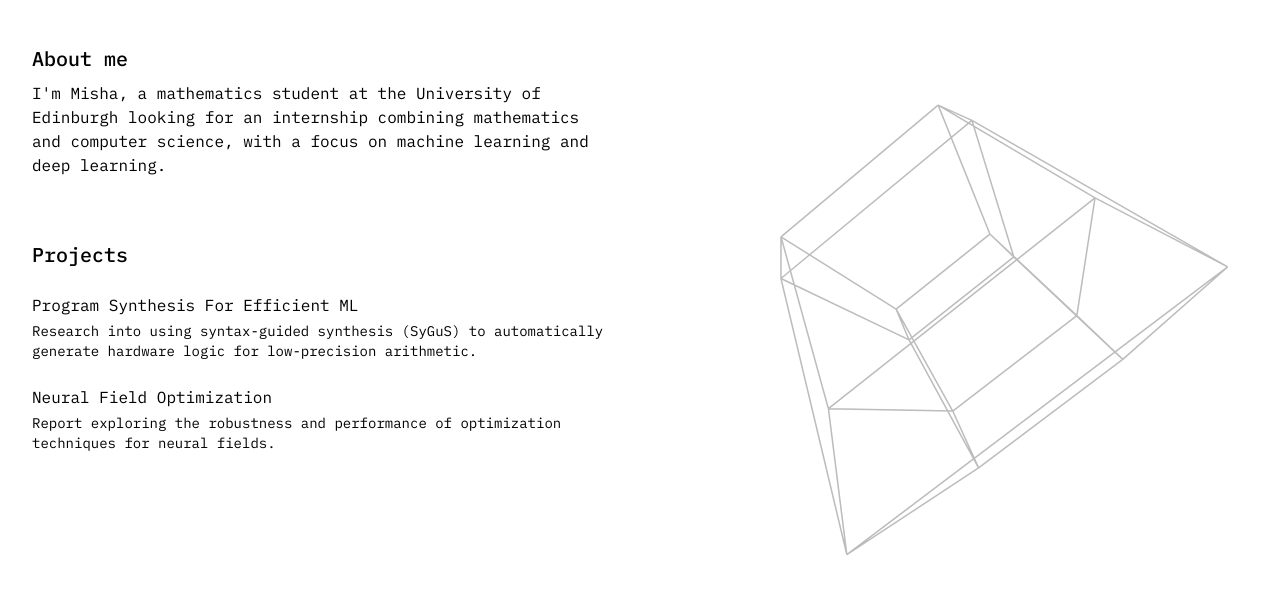
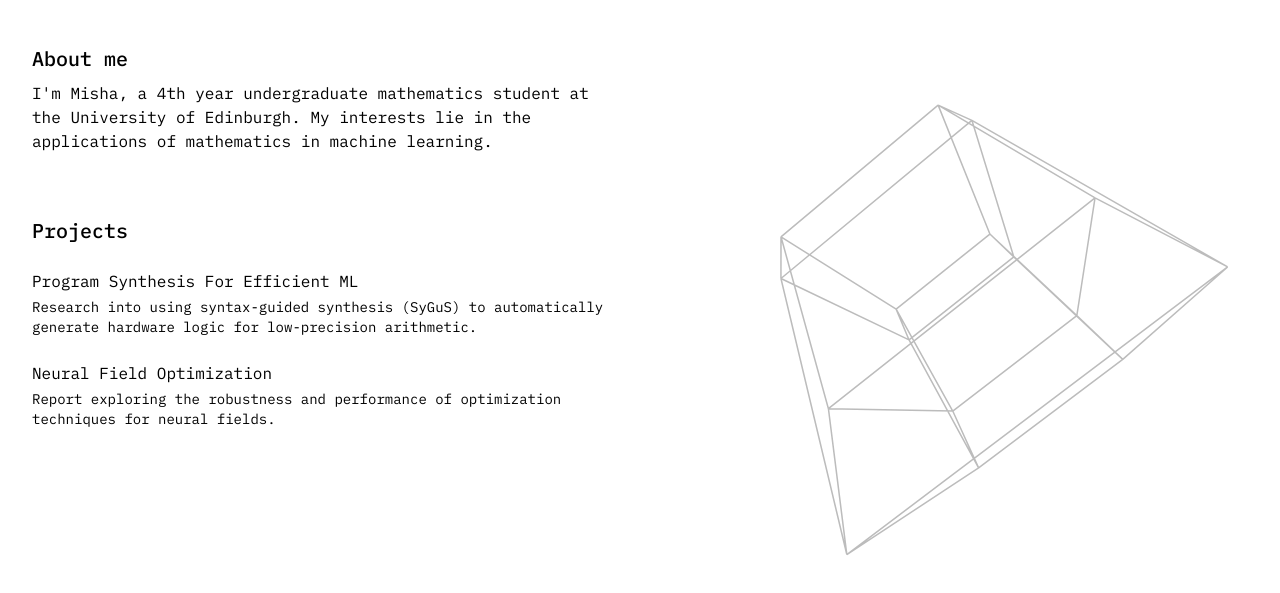
Before and after one commit to misha7b/misha7b.github.io, a plain HTML site: page index.html in a window 1280 px wide. Shown: the part 99-692 px from the top of the page. Drawn offline with nearby package versions, Linux system fonts and the light colour scheme.

Commit message:
Update index.html

```diff
--- a/index.html
+++ b/index.html
@@ -84,7 +84,7 @@
             <div class="mb-16">
                 <h2 class="text-lg md:text-xl font-medium mb-2">About me</h2>
                 <p class="text-sm md:text-base leading-relaxed">
-                    I'm Misha, a mathematics student at the University of Edinburgh looking for an internship combining mathematics and computer science, with a focus on machine learning and deep learning.
+                    I'm Misha, a 4th year undergraduate mathematics student at the University of Edinburgh. My interests lie in the applications of mathematics in machine learning.
                 </p>
             </div>
 
```
